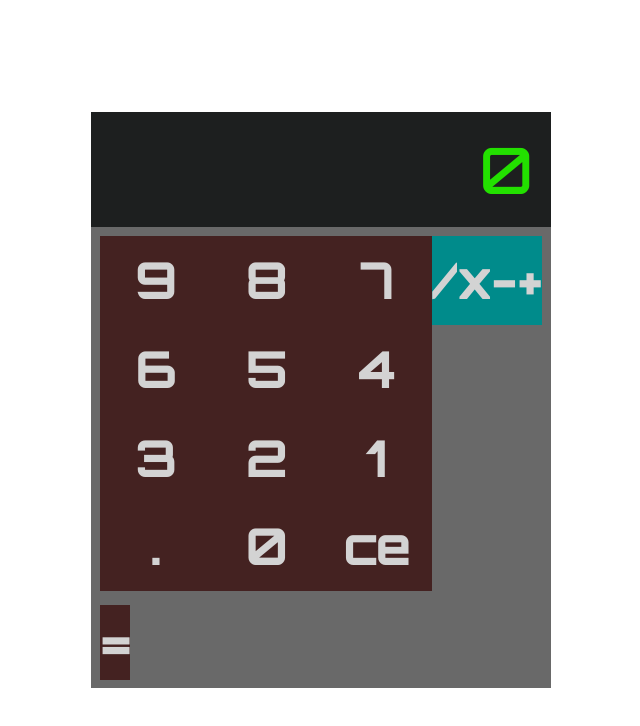
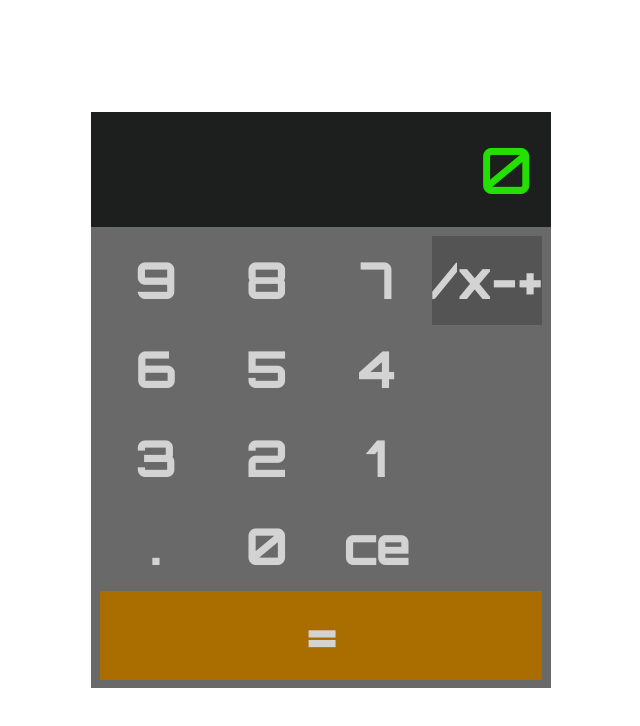
Before and after one commit to vamsi462/basic-calculator-react-TDD, a React (Create React App) app: page / in a window 1280 px wide. Shown: the top 726 px of the page, without its empty margins (319-959 px from the left). Built offline with nearby package versions, Linux system fonts and the light colour scheme.

Commit message:
added necessary styles

```diff
--- a/src/components/Key/Key.css
+++ b/src/components/Key/Key.css
@@ -11,31 +11,41 @@
 }
 .operator-key{
     width: 100%;
-    background-color: darkcyan;
+    background-color: #545454;
 }
 
 .operator-key:hover {
-    background-color: #333333;
+    background-color:#2a2a2a;
 }
 .number-key {
-    background-color:#442221;
+    background-color:#696969;
     width: calc(100%/3);
 }
 .number-key:hover {
-    background-color: #564356;
+    background-color:#3f3f3f;
 }
 .submit-key{
-    background-color: #442221;
+    background-color: #aa6e00;
     height: 100%;
-    width: 100%
+    width: 100%;
 }
 
 .submit-key:hover {
-    background-color: #886688;
+    background-color:#1111;
+}
+.submit-container {
+    height: 20%;
+    width: 100%;
 }
 .key-value {
     color: #d3d3d3;
     font-family: 'Orbitron',sans-serif;
+    font-weight: 600;
     font-size: 3em;
-    font-weight: 700;
 }
+
+@media screen and (max-width: 1024px){
+    .key-value{
+        font-size:3em;
+    }
+}
```
